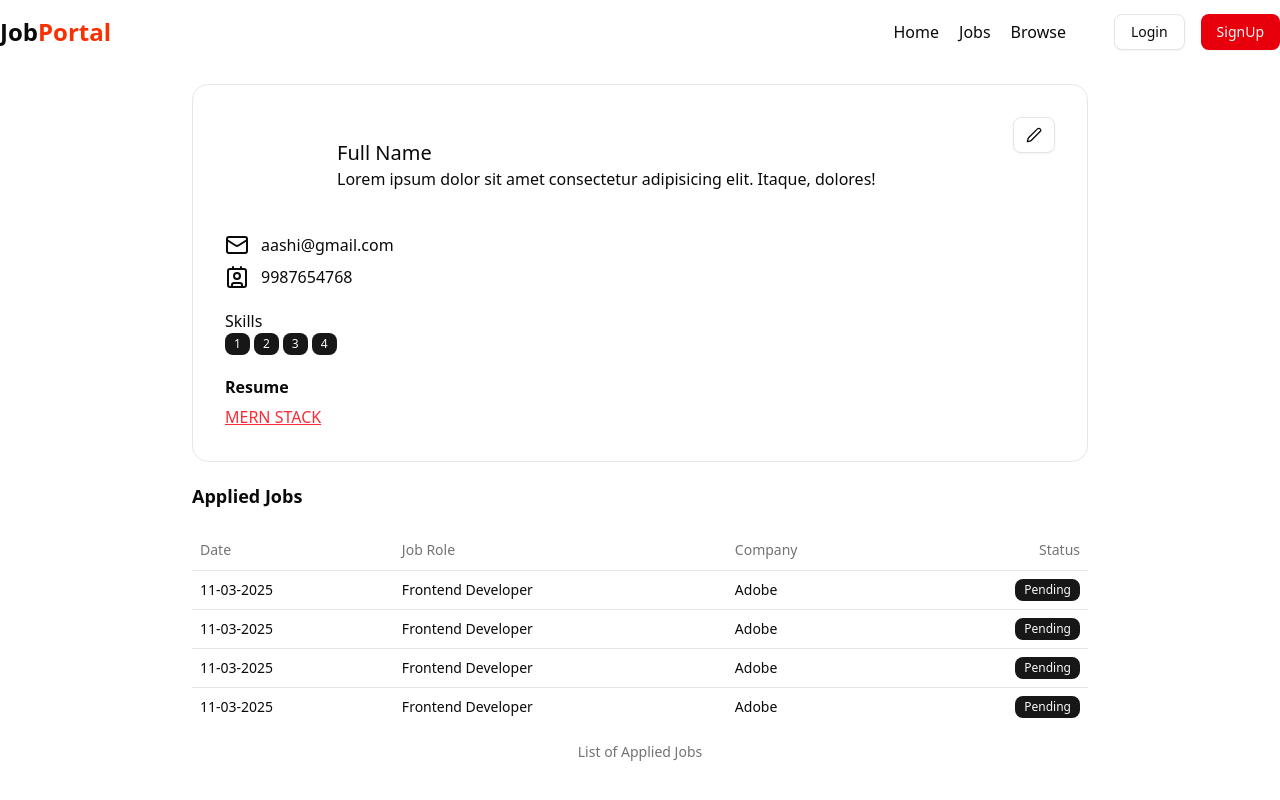
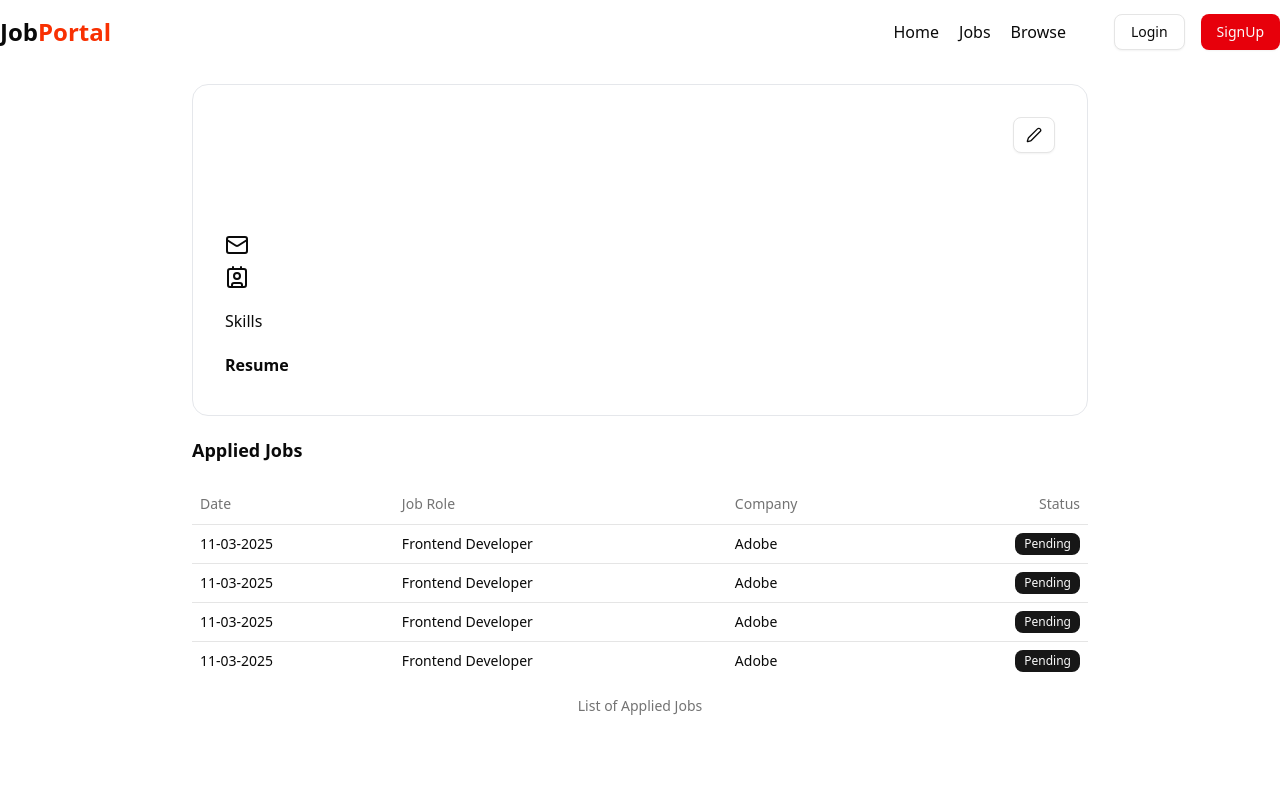
Before and after one commit to Aashi1909/Job-Portal, a React (Vite) app in the folder frontend/: page /profile in a window 1280 px wide. Built offline with nearby package versions, Linux system fonts and the light colour scheme.

Commit message:
few changes in profile section

```diff
--- a/frontend/src/components/Profile.jsx
+++ b/frontend/src/components/Profile.jsx
@@ -7,13 +7,15 @@
 import { Label } from "./ui/label";
 import AppliedJobTable from "./AppliedJobTable"
 import UpdateProfileDialog from "./UpdateProfileDialog"
+import { useSelector } from "react-redux";
 
 
-const skills =[1,2,3,4]
+// const skills =[1,2,3,4]
 const isResume = true;
 
 const Profile =() =>{
     const[open, setOpen] = useState(false);
+    const {user} = useSelector(store =>store.auth)
     return (
         <div>
             <Navbar />
@@ -24,8 +26,8 @@
                     <AvatarImage src="" alt="profile" />
                 </Avatar>
                 <div>
-                    <h1 className="font-medium text-xl">Full Name</h1>
-                    <p>Lorem ipsum dolor sit amet consectetur adipisicing elit. Itaque, dolores!</p>
+                    <h1 className="font-medium text-xl">{user?.fullname}</h1>
+                    <p>{user?.profile?.bio}</p>
                 </div>
                 </div>
                 <Button onClick={() => setOpen(true)} className="text-right" variant="outline"><Pen /></Button>
@@ -33,26 +35,26 @@
                 <div className="my-5">
                     <div className="flex items-center gap-3 my-2 ">
                     <Mail />
-                    <span>aashi@gmail.com</span>
+                    <span>{user?.email}</span>
                     </div>
 
                     <div className="flex items-center gap-3 my-2">
                     <Contact />
-                    <span>9987654768</span>
+                    <span>{user?.phoneNumber}</span>
                     </div>
                 </div>
                 <div className="my-5">
                     <h1>Skills</h1>
                     <div className="flex items-center gap-1">
                     {
-                       skills.length != 0 ? skills.map((item, index) => <Badge key={index}>{item}</Badge>) :<span>NA</span>
+                       user?.profile?.skills.length != 0 ? user?.profile?.skills.map((item, index) => <Badge key={index}>{item}</Badge>) :<span>NA</span>
                     }
                     </div>
                 </div>
                 <div className="grid w-full max-w-sm items-center gap-1.5">
                     <Label className="text-md font-bold">Resume</Label>
                     {
-                        isResume ? <a href="" target="blank" className="text-red-500 w-full hover: underline cursor-pointer ">MERN STACK</a> : <span>NA</span>
+                        isResume ? <a href={user?.profile?.resume} target="blank" className="text-red-500 w-full hover: underline cursor-pointer ">{user?.profile?.resumeOriginalName}</a> : <span>NA</span>
                     }
 
                 </div>
--- a/frontend/src/components/UpdateProfileDialog.jsx
+++ b/frontend/src/components/UpdateProfileDialog.jsx
@@ -1,4 +1,4 @@
-import React, { use, useState } from "react";
+import React, { useState } from "react";
 import {
     Dialog,
     DialogContent,
@@ -10,10 +10,12 @@
 import { Label } from "./ui/label";
 import { Button } from "./ui/button";
 import { Loader2 } from "lucide-react";
-import { useSelector } from "react-redux";
-import {Input} from '../ui/input'
+import { useDispatch, useSelector } from "react-redux";
+import {Input} from './ui/input';
 import axios from "axios";
-import { USER_API_URL } from "../../utils/constant";
+import { setUser } from '@/redux/authSlice'
+import { USER_API_URL } from '@/utils/constant';
+import { toast } from "sonner";
 
 
 
@@ -30,6 +32,7 @@
         skills: user?.profile?.skills.map(skill =>skill),
         file: user?.profile?.resume,
     })
+    const dispatch = useDispatch();
 
     const changeEventHandler =(e) =>{
         setInput({...input,[e.target.name] : e.target.value})
@@ -60,14 +63,17 @@
                 withCredentials : true
             })
             if(res.data.success){
-
+                dispatch(setUser(res.data.user));
+                toast.success(res.data.message);
             }
 
         }catch(error)
         {
-
+            console.log(error);
+            toast.error(error.response.data.message);
         }
-
+        setOpen(false);
+        console.log(input, "input");
     }
 
     return (
@@ -101,7 +107,7 @@
                             </div>
                             <div className="grid grid-cols-4 items-center gap-4">
                                 <Label htmlFor="file">Resume</Label>
-                                <Input id="file" type="file" name="file" value={input.file} accept="application/pdf" className="col-span-3" onChange={fileChangeHandler } />
+                                <Input id="file" type="file" name="file" accept="application/pdf" className="col-span-3" onChange={fileChangeHandler } />
                             </div>
 
                         </div>
--- a/frontend/src/components/ui/input.jsx
+++ b/frontend/src/components/ui/input.jsx
@@ -12,7 +12,7 @@
       type={type}
       data-slot="input"
       className={cn(
-        "border-input file:text-foreground placeholder:text-muted-foreground selection:bg-primary selection:text-primary-foreground flex h-9 w-full min-w-0 rounded-md border bg-transparent px-3 py-1 text-base shadow-xs transition-[color,box-shadow] outline-none file:inline-flex file:h-7 file:border-0 file:bg-transparent file:text-sm file:font-medium disabled:pointer-events-none disabled:cursor-not-allowed disabled:opacity-50 md:text-sm",
+        "file:text-foreground placeholder:text-muted-foreground selection:bg-primary selection:text-primary-foreground dark:bg-input/30 border-input flex h-9 w-full min-w-0 rounded-md border bg-transparent px-3 py-1 text-base shadow-xs transition-[color,box-shadow] outline-none file:inline-flex file:h-7 file:border-0 file:bg-transparent file:text-sm file:font-medium disabled:pointer-events-none disabled:cursor-not-allowed disabled:opacity-50 md:text-sm",
         "focus-visible:border-ring focus-visible:ring-ring/50 focus-visible:ring-[3px]",
         "aria-invalid:ring-destructive/20 dark:aria-invalid:ring-destructive/40 aria-invalid:border-destructive",
         className
```
Also changed, not shown: 1 other file (tests, documents, lock files or other folders).
